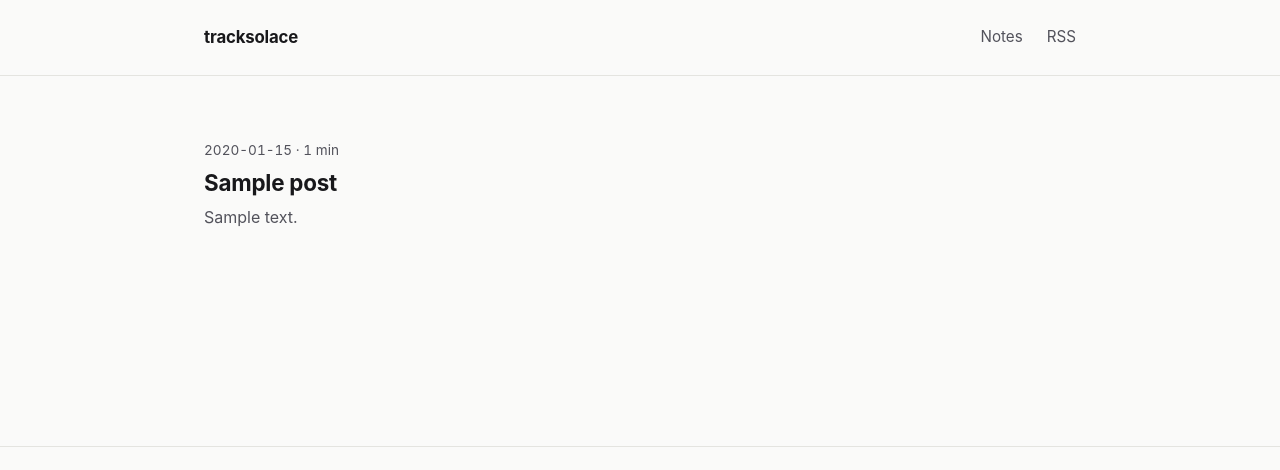
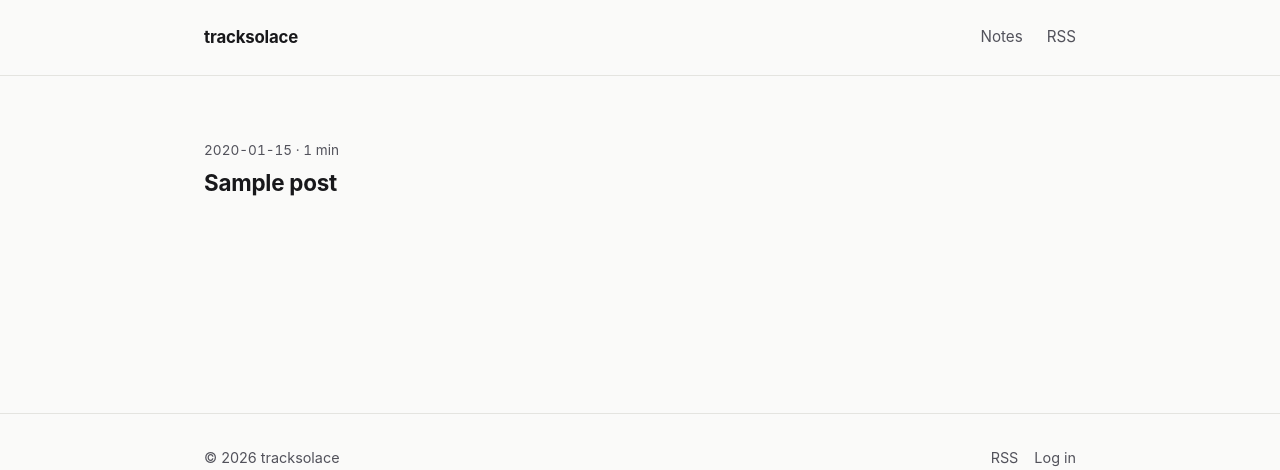
Before and after one commit to hainesdrewh/tracksolace-blog, a Flask app: page / in a window 1280 px wide. Shown: the top 470 px of the page. Run offline with Flask 3, Linux system fonts and the light colour scheme; tables that the repository leaves empty hold one stand-in row (values such as "Sample post").

Commit message:
Drop excerpt from notes list, just date/read-time/title

```diff
--- a/static/styles.css
+++ b/static/styles.css
@@ -87,8 +87,7 @@ h1, h2, h3 { line-height: 1.2; font-weight: 700; letter-spacing: -0.01em; }
   display: block; font-size: 0.85rem; color: var(--ink-soft); margin-bottom: var(--space-2);
   font-variant-numeric: tabular-nums;
 }
-.post-list-item h2 { margin: 0 0 var(--space-2); font-size: 1.4rem; }
-.post-list-item p { margin: 0; color: var(--ink-soft); max-width: 65ch; }
+.post-list-item h2 { margin: 0; font-size: 1.4rem; }
 .post-list-link:hover h2 { color: var(--accent); }
 
 .empty-state { color: var(--ink-soft); padding: var(--space-6) 0; }
--- a/templates/index.html
+++ b/templates/index.html
@@ -10,7 +10,6 @@
           <a href="{{ url_for('view_post', slug=post['slug']) }}" class="post-list-link">
             <span class="post-list-date">{{ post['created_at'][:10] }} &middot; {{ post['read_minutes'] }} min</span>
             <h2>{{ post['title'] }}</h2>
-            <p>{{ post['excerpt'] }}</p>
           </a>
         </li>
         {% endfor %}
```
